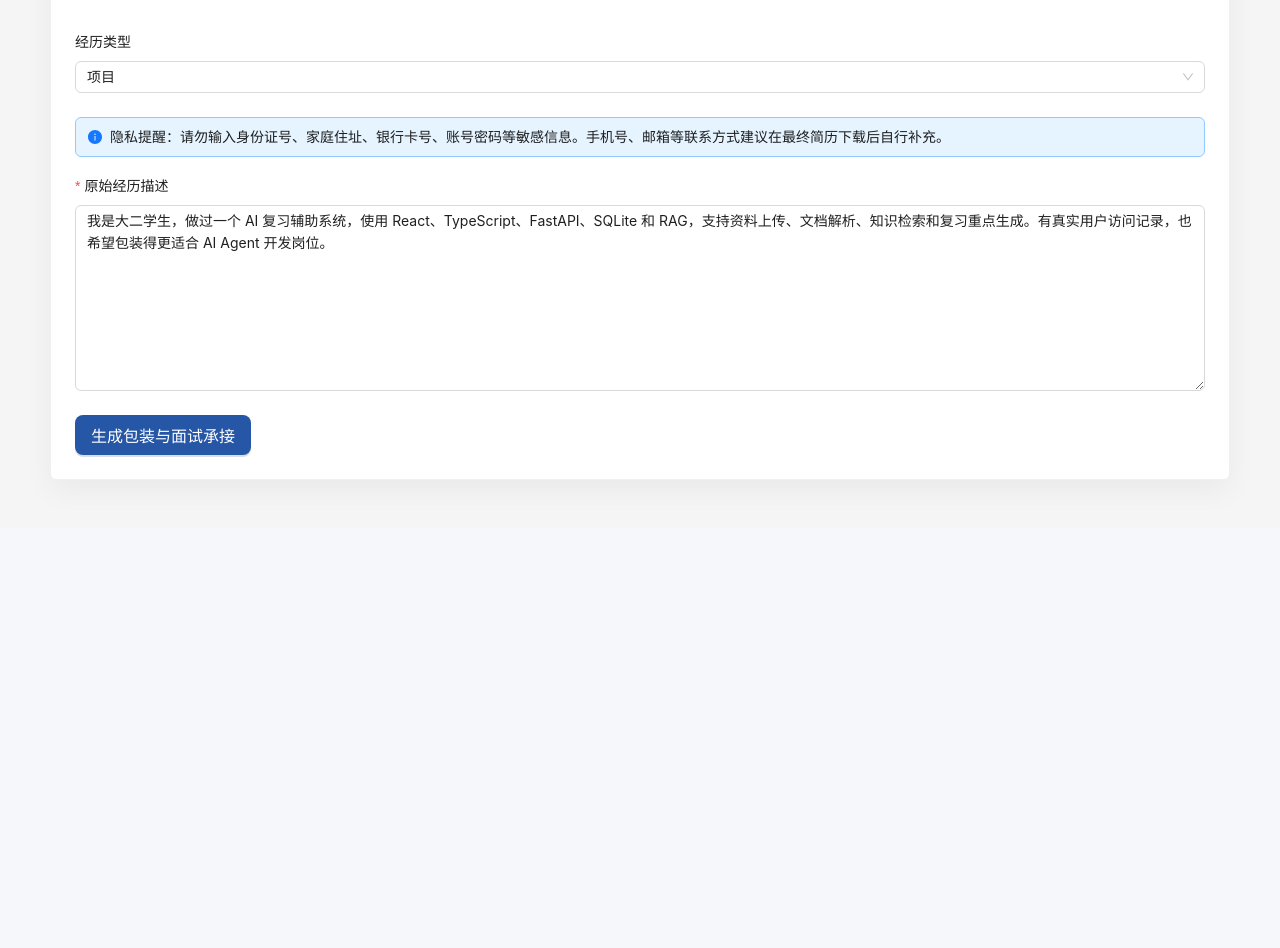
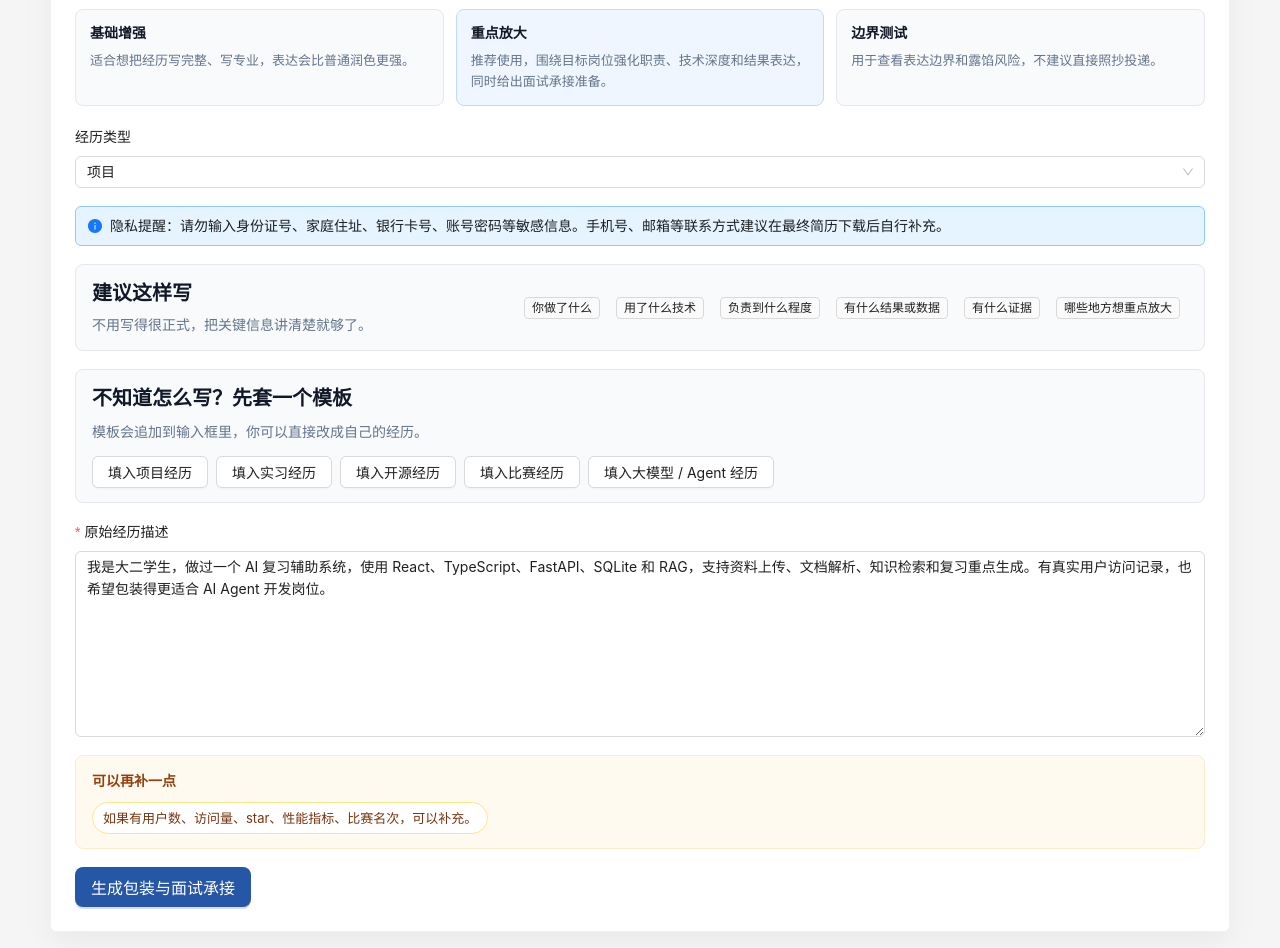
Before and after one commit to Doran633/resume-coach-app, a React (Vite) app in the folder frontend/: page / in a window 1280 px wide. Shown: the part 560-1508 px from the top of the page. Before the commit the page ends 1088 px from the top, so only its background shows below. Built offline with nearby package versions, Linux system fonts and the light colour scheme; no server answers.

Commit message:
improve guided experience input

```diff
--- a/frontend/src/pages/InputPage.tsx
+++ b/frontend/src/pages/InputPage.tsx
@@ -1,21 +1,117 @@
-import { Alert, Button, Card, Form, Input, Radio, Select, message } from "antd";
-import { useState } from "react";
+import { Alert, Button, Card, Form, Input, Radio, Select, Space, Tag, Typography, message } from "antd";
+import { useEffect, useMemo, useRef, useState } from "react";
 import { generateExperience, trackEvent } from "../api/client";
 import { useAppStore } from "../store/appStore";
 
 const sample = "我是大二学生，做过一个 AI 复习辅助系统，使用 React、TypeScript、FastAPI、SQLite 和 RAG，支持资料上传、文档解析、知识检索和复习重点生成。有真实用户访问记录，也希望包装得更适合 AI Agent 开发岗位。";
 
+const packagingLevelMap: Record<string, string> = {
+  基础增强: "稳妥",
+  重点放大: "大胆",
+  边界测试: "极限"
+};
+
+const packagingLevels = [
+  { label: "基础增强", value: "基础增强", description: "适合想把经历写完整、写专业，表达会比普通润色更强。" },
+  { label: "重点放大", value: "重点放大", description: "推荐使用，围绕目标岗位强化职责、技术深度和结果表达，同时给出面试承接准备。" },
+  { label: "边界测试", value: "边界测试", description: "用于查看表达边界和露馅风险，不建议直接照抄投递。" }
+];
+
+const targetRoles = ["AI / 大模型 / Agent", "前端开发", "后端开发", "测试开发", "数据分析", "产品 / 运营", "泛互联网岗位"];
+
+const exampleTemplates = [
+  {
+    type: "项目经历",
+    text: "我做过一个 [项目名称]，目标是解决 [具体问题]。我主要负责 [模块/功能]，使用了 [技术栈]。项目实现了 [功能点]，有 [用户数/访问量/部署记录/代码仓库] 作为证明。我想投 [目标岗位]，希望这段经历能包装得更有岗位匹配度，但不要写成完全无法解释的内容。"
+  },
+  {
+    type: "实习经历",
+    text: "我在 [公司/团队] 做过 [岗位/方向] 实习，主要参与 [业务/系统/流程]。我负责 [具体工作]，使用 [工具/技术] 完成了 [交付内容]。这段经历有 [数据、上线记录、导师评价、产出文档] 可以支撑，希望突出我的岗位匹配度和实际贡献。"
+  },
+  {
+    type: "开源经历",
+    text: "我参与过 [开源项目/社区]，主要贡献是 [修复问题、补充文档、提交 PR、维护功能]。我理解了项目的 [核心模块/工作流/工程规范]，贡献可以通过 [PR 链接、issue、star、commit 记录] 证明。我希望把它包装成有价值的开源协作经历。"
+  },
+  {
+    type: "比赛经历",
+    text: "我参加过 [比赛名称]，项目方向是 [赛题/业务问题]。我负责 [建模、开发、数据处理、展示、答辩]，使用了 [技术/工具]，最终获得 [名次/奖项/入围/成绩]。希望突出解决问题能力、技术落地能力和团队贡献。"
+  },
+  {
+    type: "大模型 / Agent 经历",
+    text: "我做过一个 [大模型/Agent 应用]，目标是 [自动化流程/知识问答/内容生成/任务执行]。我主要负责 [RAG、工具调用、工作流编排、提示词工程、评测]，使用了 [模型/API/框架/数据库]。目前实现了 [具体功能]，还有 [未完成或规划中的能力]，希望包装得更适合 AI / 大模型 / Agent 岗位。"
+  }
+];
+
+const writingTips = ["你做了什么", "用了什么技术", "负责到什么程度", "有什么结果或数据", "有什么证据", "哪些地方想重点放大"];
+
+type QualityHint = {
+  type: string;
+  text: string;
+};
+
+function getQualityHints(rawInput = ""): QualityHint[] {
+  const value = rawInput.trim();
+  if (!value) return [];
+
+  const hints: QualityHint[] = [];
+  const technicalPattern = /React|Vue|TypeScript|JavaScript|FastAPI|Python|Java|Spring|Node|RAG|Agent|LangChain|LangGraph|SQL|SQLite|MySQL|Redis|Docker|API|接口|前端|后端|数据库|大模型|向量|模型|检索/i;
+  const resultPattern = /上线|部署|日志|反馈|用户|访问|star|stars|排名|获奖|性能|指标|并发|仓库|GitHub|PR|数据|证明|成果|完成|实现|支持|提升|优化/i;
+
+  if (value.length < 80) {
+    hints.push({ type: "too_short", text: "建议补充技术栈、负责模块和结果证据。" });
+  }
+  if (!/\d/.test(value)) {
+    hints.push({ type: "no_numbers", text: "如果有用户数、访问量、star、性能指标、比赛名次，可以补充。" });
+  }
+  if (!technicalPattern.test(value)) {
+    hints.push({ type: "no_tech", text: "建议补充技术栈、工具或平台。" });
+  }
+  if (!resultPattern.test(value)) {
+    hints.push({ type: "no_evidence", text: "建议补充上线、部署、日志、反馈、排名、仓库等证明材料。" });
+  }
+  return hints;
+}
+
 export default function InputPage() {
   const [form] = Form.useForm();
   const [generating, setGenerating] = useState(false);
   const { identity, setGeneration, setLastRequest } = useAppStore();
+  const rawInput = Form.useWatch("raw_input", form) ?? "";
+  const trackedHintKeyRef = useRef("");
+  const qualityHints = useMemo(() => getQualityHints(rawInput), [rawInput]);
+
+  useEffect(() => {
+    if (!qualityHints.length) return;
+    const hintTypes = qualityHints.map((item) => item.type);
+    const nextKey = hintTypes.join("|");
+    if (nextKey === trackedHintKeyRef.current) return;
+    trackedHintKeyRef.current = nextKey;
+    void trackEvent(identity, "input_quality_hint_shown", { hint_types: hintTypes });
+  }, [identity, qualityHints]);
+
+  const toBackendValues = (values: any) => ({
+    ...values,
+    packaging_level: packagingLevelMap[values.packaging_level] ?? values.packaging_level
+  });
+
+  const fillTemplate = (type: string, text: string) => {
+    const current = form.getFieldValue("raw_input")?.trim();
+    const nextValue = current ? `${current}\n\n${text}` : text;
+    form.setFieldValue("raw_input", nextValue);
+    void trackEvent(identity, "fill_example_template", { template_type: type });
+    message.success(`已加入${type}模板`);
+  };
 
   const onFinish = async (values: any) => {
+    const backendValues = toBackendValues(values);
     setGenerating(true);
-    setLastRequest(values);
-    void trackEvent(identity, "submit_experience", values);
+    setLastRequest(backendValues);
+    void trackEvent(identity, "submit_experience", {
+      ...backendValues,
+      display_packaging_level: values.packaging_level
+    });
     try {
-      const result = await generateExperience(identity, values);
+      const result = await generateExperience(identity, backendValues);
       void trackEvent(identity, "generate_success", {
         generation_result_id: result.generation_result_id,
         completeness_score: result.result.completeness_score
@@ -31,23 +127,32 @@ export default function InputPage() {
   };
 
   return (
-    <Card className="panel" title="经历输入">
+    <Card className="panel input-panel" title="经历输入">
       <Form
         form={form}
         layout="vertical"
         initialValues={{
-          target_role: "AI Agent",
+          target_role: "AI / 大模型 / Agent",
           mode: "single_experience",
-          packaging_level: "大胆",
+          packaging_level: "重点放大",
           experience_type: "项目",
           raw_input: sample
         }}
         onFinish={onFinish}
+        onValuesChange={(changedValues) => {
+          if (changedValues.packaging_level) {
+            void trackEvent(identity, "change_packaging_level", {
+              display_level: changedValues.packaging_level,
+              mapped_level: packagingLevelMap[changedValues.packaging_level] ?? changedValues.packaging_level
+            });
+          }
+          if (changedValues.target_role) {
+            void trackEvent(identity, "change_target_role", { target_role: changedValues.target_role });
+          }
+        }}
       >
         <Form.Item label="目标岗位" name="target_role" rules={[{ required: true }]}>
-          <Select
-            options={["AI Agent", "大模型训练", "前端开发", "后端开发", "测试开发", "数据分析", "产品助理", "运营", "泛互联网岗位"].map((value) => ({ value }))}
-          />
+          <Select options={targetRoles.map((value) => ({ value }))} />
         </Form.Item>
         <Form.Item label="使用模式" name="mode">
           <Radio.Group
@@ -58,8 +163,16 @@ export default function InputPage() {
           />
         </Form.Item>
         <Form.Item label="包装强度" name="packaging_level">
-          <Radio.Group options={["稳妥", "大胆", "极限"].map((value) => ({ label: value, value }))} />
+          <Radio.Group optionType="button" buttonStyle="solid" options={packagingLevels.map(({ label, value }) => ({ label, value }))} />
         </Form.Item>
+        <div className="level-guide">
+          {packagingLevels.map((item) => (
+            <div key={item.value} className={item.value === "重点放大" ? "recommended-level" : ""}>
+              <strong>{item.label}</strong>
+              <p>{item.description}</p>
+            </div>
+          ))}
+        </div>
         <Form.Item label="经历类型" name="experience_type">
           <Select options={["项目", "实习", "开源", "比赛", "校园", "其他"].map((value) => ({ value }))} />
         </Form.Item>
@@ -69,9 +182,46 @@ export default function InputPage() {
           showIcon
           message="隐私提醒：请勿输入身份证号、家庭住址、银行卡号、账号密码等敏感信息。手机号、邮箱等联系方式建议在最终简历下载后自行补充。"
         />
+
+        <div className="writing-guide">
+          <div>
+            <Typography.Title level={4}>建议这样写</Typography.Title>
+            <p>不用写得很正式，把关键信息讲清楚就够了。</p>
+          </div>
+          <Space wrap>
+            {writingTips.map((item) => <Tag key={item}>{item}</Tag>)}
+          </Space>
+        </div>
+
+        <div className="template-panel">
+          <div className="section-title">
+            <div>
+              <Typography.Title level={4}>不知道怎么写？先套一个模板</Typography.Title>
+              <p>模板会追加到输入框里，你可以直接改成自己的经历。</p>
+            </div>
+          </div>
+          <Space wrap>
+            {exampleTemplates.map((item) => (
+              <Button key={item.type} onClick={() => fillTemplate(item.type, item.text)}>
+                填入{item.type}
+              </Button>
+            ))}
+          </Space>
+        </div>
+
         <Form.Item label="原始经历描述" name="raw_input" rules={[{ required: true, min: 10 }]}>
           <Input.TextArea rows={8} placeholder="请描述你做过什么、用了什么技术、有什么结果或证据。避免填写身份证号、家庭住址、银行卡号、账号密码等敏感信息。" />
         </Form.Item>
+
+        {qualityHints.length > 0 && (
+          <div className="quality-hints">
+            <strong>可以再补一点</strong>
+            <div>
+              {qualityHints.map((item) => <span key={item.type}>{item.text}</span>)}
+            </div>
+          </div>
+        )}
+
         <Button type="primary" htmlType="submit" size="large" loading={generating}>
           {generating ? "正在生成，请稍等" : "生成包装与面试承接"}
         </Button>
--- a/frontend/src/pages/ResultPage.tsx
+++ b/frontend/src/pages/ResultPage.tsx
@@ -301,13 +301,13 @@ export default function ResultPage() {
       children: (
         <Row gutter={[16, 16]} className="version-grid">
           <Col xs={24} md={8}>
-            <VersionCard title="普通包装版" tone="稳妥可投" text={result.normal_version} />
+            <VersionCard title="基础增强版" tone="写完整、写专业" text={result.normal_version} />
           </Col>
           <Col xs={24} md={8}>
-            <VersionCard title="大胆包装版" tone="岗位感更强" text={result.bold_version} />
+            <VersionCard title="重点放大版" tone="推荐使用" text={result.bold_version} />
           </Col>
           <Col xs={24} md={8}>
-            <VersionCard title="边界参考版" tone="知道哪里别越界" text={result.boundary_version} />
+            <VersionCard title="边界测试版" tone="知道哪里别越界" text={result.boundary_version} />
           </Col>
         </Row>
       )
--- a/frontend/src/styles.css
+++ b/frontend/src/styles.css
@@ -65,6 +65,102 @@ body {
 .privacy-reminder {
   margin: 2px 0 18px;
   border-radius: 6px;
+}
+
+.input-panel .ant-form-item {
+  margin-bottom: 18px;
+}
+
+.level-guide {
+  display: grid;
+  grid-template-columns: repeat(3, minmax(0, 1fr));
+  gap: 12px;
+  margin: -4px 0 20px;
+}
+
+.level-guide div {
+  border: 1px solid #e5e7eb;
+  border-radius: 8px;
+  background: #f8fafc;
+  padding: 12px 14px;
+}
+
+.level-guide .recommended-level {
+  border-color: #bfdbfe;
+  background: #eff6ff;
+}
+
+.level-guide strong {
+  display: block;
+  color: #111827;
+  margin-bottom: 6px;
+}
+
+.level-guide p {
+  margin: 0;
+  color: #64748b;
+  line-height: 1.65;
+  font-size: 13px;
+}
+
+.writing-guide,
+.template-panel,
+.quality-hints {
+  border: 1px solid #e5e7eb;
+  border-radius: 8px;
+  background: #f8fafc;
+  padding: 14px 16px;
+  margin-bottom: 18px;
+}
+
+.writing-guide {
+  display: flex;
+  align-items: center;
+  justify-content: space-between;
+  gap: 16px;
+}
+
+.writing-guide h4,
+.template-panel h4 {
+  margin: 0 0 6px;
+  color: #111827;
+}
+
+.writing-guide p,
+.template-panel p {
+  margin: 0;
+  color: #64748b;
+  line-height: 1.65;
+}
+
+.template-panel .section-title {
+  margin-bottom: 12px;
+}
+
+.quality-hints {
+  background: #fffaf0;
+  border-color: #fdecc8;
+}
+
+.quality-hints strong {
+  display: block;
+  margin-bottom: 10px;
+  color: #92400e;
+}
+
+.quality-hints div {
+  display: flex;
+  flex-wrap: wrap;
+  gap: 8px;
+}
+
+.quality-hints span {
+  border-radius: 999px;
+  background: #ffffff;
+  border: 1px solid #fde68a;
+  color: #78350f;
+  padding: 5px 10px;
+  font-size: 13px;
 }
 
 .result-view .ant-card-body {
@@ -556,6 +652,20 @@ body {
 }
 
 @media (max-width: 720px) {
+  .level-guide,
+  .writing-guide {
+    grid-template-columns: 1fr;
+  }
+
+  .level-guide {
+    display: grid;
+  }
+
+  .writing-guide {
+    flex-direction: column;
+    align-items: flex-start;
+  }
+
   .summary-main,
   .section-title {
     flex-direction: column;
```
Also changed, not shown: 1 other file (tests, documents, lock files or other folders).
